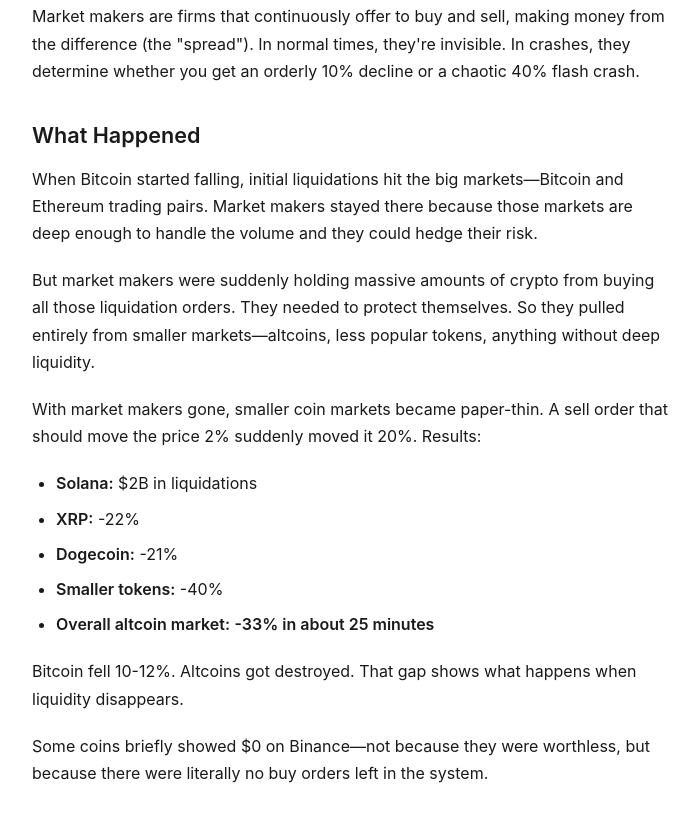
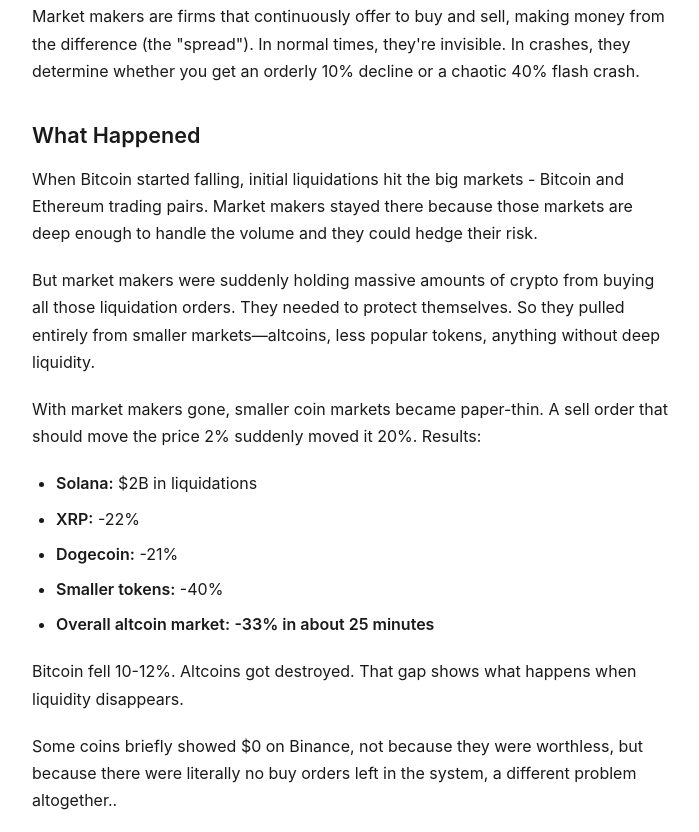
Before and after one commit to Kl2ish/personal-website, a plain HTML site: page blog/crypto-crash-oct-2025.html in a window 1280 px wide. Shown: the part 2561-3393 px from the top of the page, without its empty margins (288-987 px from the left). Drawn offline with Linux system fonts and the light colour scheme.

Commit message:
Update crypto-crash-oct-2025.html
grammar

```diff
--- a/blog/crypto-crash-oct-2025.html
+++ b/blog/crypto-crash-oct-2025.html
@@ -190,7 +190,7 @@
 
         <p>The difference: Curve looks at multiple price sources and lets anyone arbitrage price differences instantly. If USDe is cheap on Curve, you can mint fresh USDe at $1 from the issuer, sell it on Curve, profit from the difference, and that activity pushes the price back to $1. During the 24 hours, approximately <strong>$2 billion in USDe was redeemed</strong> across these open platforms with barely any price impact.</p>
 
-        <p>This isn't about "decentralized good, centralized bad." It's about system design. Open systems with multiple price checks and arbitrage proved more robust than closed systems with single price sources.</p>
+        <p>This isn't about "decentralized good, centralized bad." It's about system design. Open systems with multiple price checks and arbitrage proved more robust than closed systems with single price sources and centralized failed here.</p>
 
         <h3>The Timing</h3>
 
@@ -208,7 +208,7 @@
 
         <h3>What Happened</h3>
 
-        <p>When Bitcoin started falling, initial liquidations hit the big markets—Bitcoin and Ethereum trading pairs. Market makers stayed there because those markets are deep enough to handle the volume and they could hedge their risk.</p>
+        <p>When Bitcoin started falling, initial liquidations hit the big markets - Bitcoin and Ethereum trading pairs. Market makers stayed there because those markets are deep enough to handle the volume and they could hedge their risk.</p>
 
         <p>But market makers were suddenly holding massive amounts of crypto from buying all those liquidation orders. They needed to protect themselves. So they pulled entirely from smaller markets—altcoins, less popular tokens, anything without deep liquidity.</p>
 
@@ -224,7 +224,7 @@
 
         <p>Bitcoin fell 10-12%. Altcoins got destroyed. That gap shows what happens when liquidity disappears.</p>
 
-        <p>Some coins briefly showed $0 on Binance—not because they were worthless, but because there were literally no buy orders left in the system.</p>
+        <p>Some coins briefly showed $0 on Binance, not because they were worthless, but because there were literally no buy orders left in the system, a different problem altogether..</p>
 
         <h2>The Cross-Leverage Cascade</h2>
 
```
